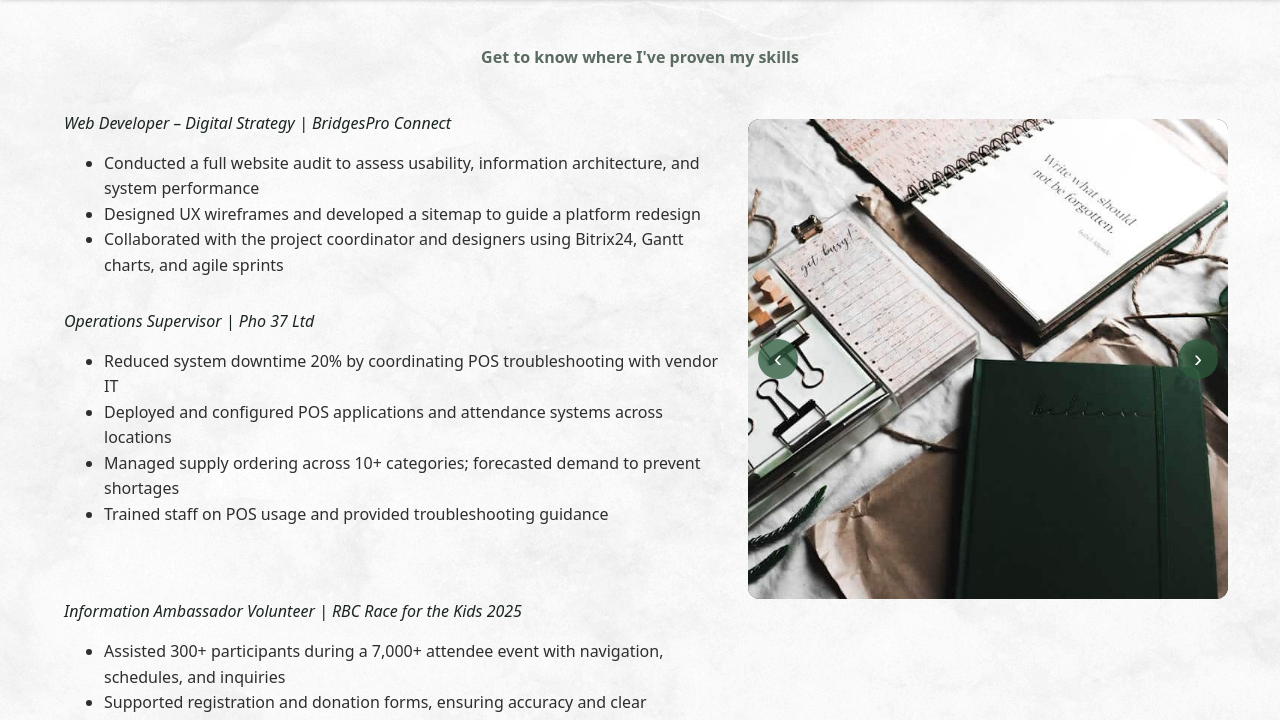
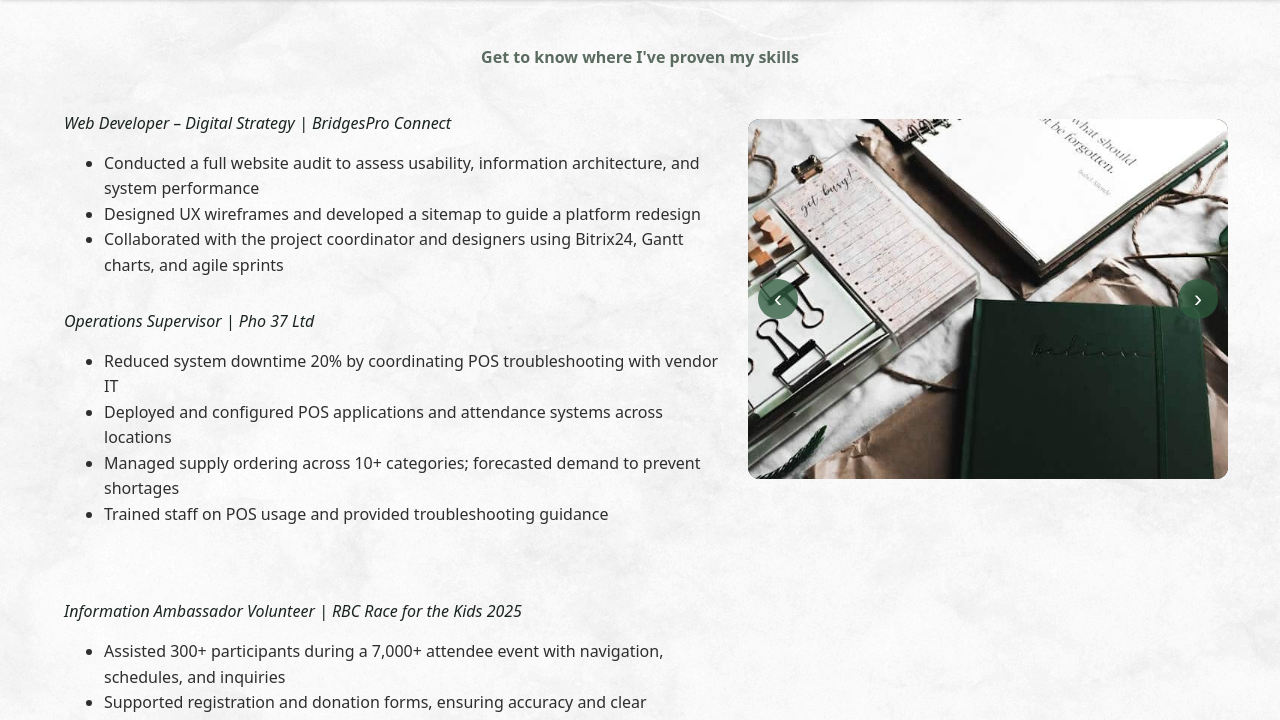
Before and after one commit to abbeyIsMe/abbeyisme, a plain HTML site: page work.html in a window 1280 px wide. Shown: the part 76-796 px from the top of the page. Drawn offline with Linux system fonts and the light colour scheme.

Commit message:
Fix Experience carousel size, Google PM hover on About

```diff
--- a/styles.css
+++ b/styles.css
@@ -392,13 +392,26 @@ li.edu-item {
     padding-top: 3em;
     display: flex;
     flex-direction: column;
-    align-items: center;
+    align-items: flex-start;
     justify-content: flex-start;
+}
+
+/* The slides are absolutely positioned, so the carousel has no width of its own:
+   let the Experience section fill the page and keep the frame at its 4:3 ratio */
+.experience-section {
+    flex: 1 1 auto;
+    min-width: 0;
+}
+
+.experience-image .carousel {
+    width: 100%;
+    flex: none;
 }
 
 .carousel {
     position: relative;
     width: 100%;
+    aspect-ratio: 4 / 3;
     max-height: 60vh;
     overflow: hidden;
     border-radius: 12px;
@@ -410,22 +423,18 @@ li.edu-item {
     height: 100%;
 }
 
-.carousel-slide {
-    min-width: 100%;
-    max-height: 60vh;
+.carousel .carousel-slide {
+    position: absolute;
+    inset: 0;
+    width: 100%;
+    height: 100%;
     object-fit: cover;
     opacity: 0;
     transition: opacity 0.4s ease;
-    position: absolute;
-    top: 0;
-    left: 0;
-    width: 100%;
-    height: 100%;
 }
 
-.carousel-slide.active {
+.carousel .carousel-slide.active {
     opacity: 1;
-    position: relative;
 }
 
 .carousel-btn {
--- a/work.html
+++ b/work.html
@@ -105,13 +105,12 @@
                     <div class="carousel">
                         <button class="carousel-btn prev" aria-label="Previous">&#8249;</button>
                         <div class="carousel-track">
-                            <img src="image/kasturi-roy-cZ8WFM_C574-unsplash.jpg" alt="Workspace photo 1" class="carousel-slide active">
-                            <img src="image/exp/Vancouver_heritage.jpg" alt="Vol1" class="carousel-slide active">
-                            <img src="image/exp/Digital Strategy.png" alt="Vol1" class="carousel-slide active">
-                            <img src="image/exp/RaceForTheKids.jpg" alt="Vol1" class="carousel-slide active"> </div>
+                            <img src="image/kasturi-roy-cZ8WFM_C574-unsplash.jpg" alt="Workspace with notebooks and planner" class="carousel-slide active">
+                            <img src="image/exp/Vancouver_heritage.jpg" alt="Volunteering at a Vancouver heritage event" class="carousel-slide">
+                            <img src="image/exp/digital-strategy.png" alt="BridgesPro Connect digital strategy work" class="carousel-slide">
+                            <img src="image/exp/RaceForTheKids.jpg" alt="Volunteering at RBC Race for the Kids 2025" class="carousel-slide"> </div>
                         <button class="carousel-btn next" aria-label="Next">&#8250;</button>
                     </div>
-                    <!-- To add more photos: insert <img src="image/YOUR_FILE.jpg" alt="description" class="carousel-slide"> inside .carousel-track -->
                 </div>
             </div>
         </section>
```
Also changed, not shown: about.html (+1 -1 lines), image/exp/digital-strategy.png (renamed from image/exp/Digital Strategy.png).
